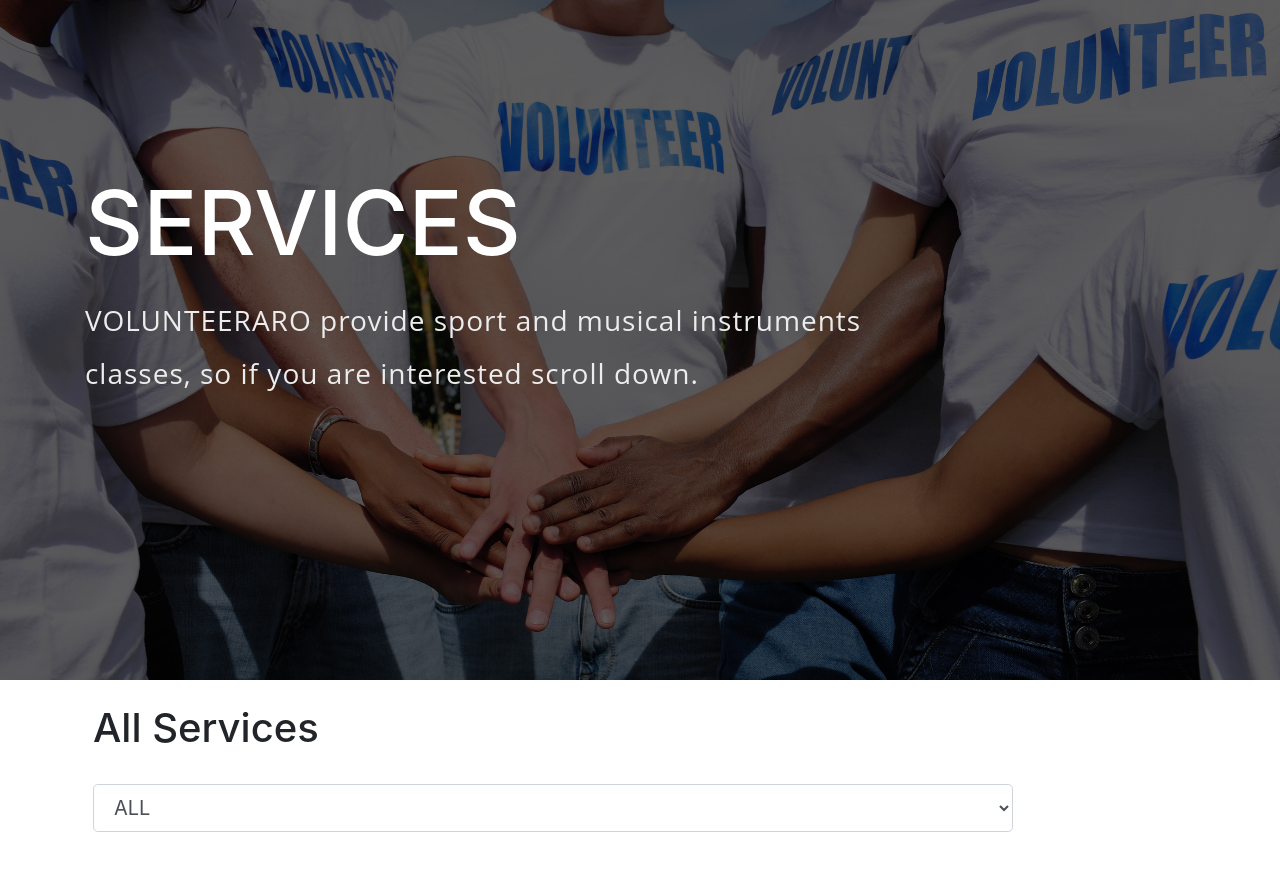
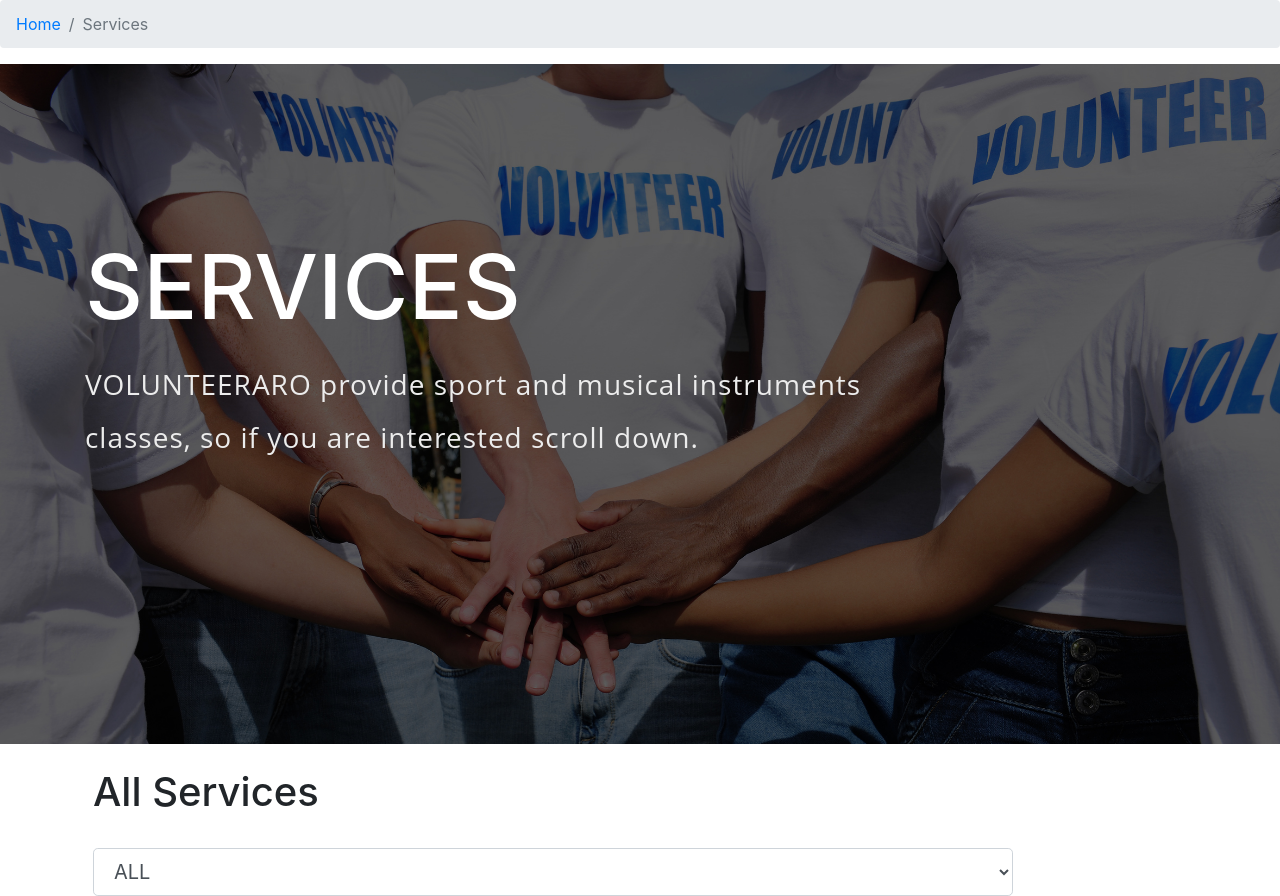
Before and after one commit to MohamadNezam/HYP-Project, a website: page statics/services.html in a window 1280 px wide. Before the commit the page ends 832 px from the top, so only its background shows below. Drawn offline with nearby package versions, Linux system fonts and the light colour scheme; no server answers.

Commit message:
Update services.html

```diff
--- a/statics/services.html
+++ b/statics/services.html
@@ -24,6 +24,15 @@
 <!--head-->
 <link rel="stylesheet" href="https://use.fontawesome.com/releases/v5.7.0/css/all.css" integrity="sha384-lZN37f5QGtY3VHgisS14W3ExzMWZxybE1SJSEsQp9S+oqd12jhcu+A56Ebc1zFSJ" crossorigin="anonymous">
 
+
+
+    <nav aria-label="breadcrumb">
+    <ol class="breadcrumb">
+        <li class="breadcrumb-item"><a href="/index.html">Home</a></li>
+
+        <li class="breadcrumb-item active" aria-current="page">Services</li>
+        </ol>
+    </nav>
 
 <main>
 
```
